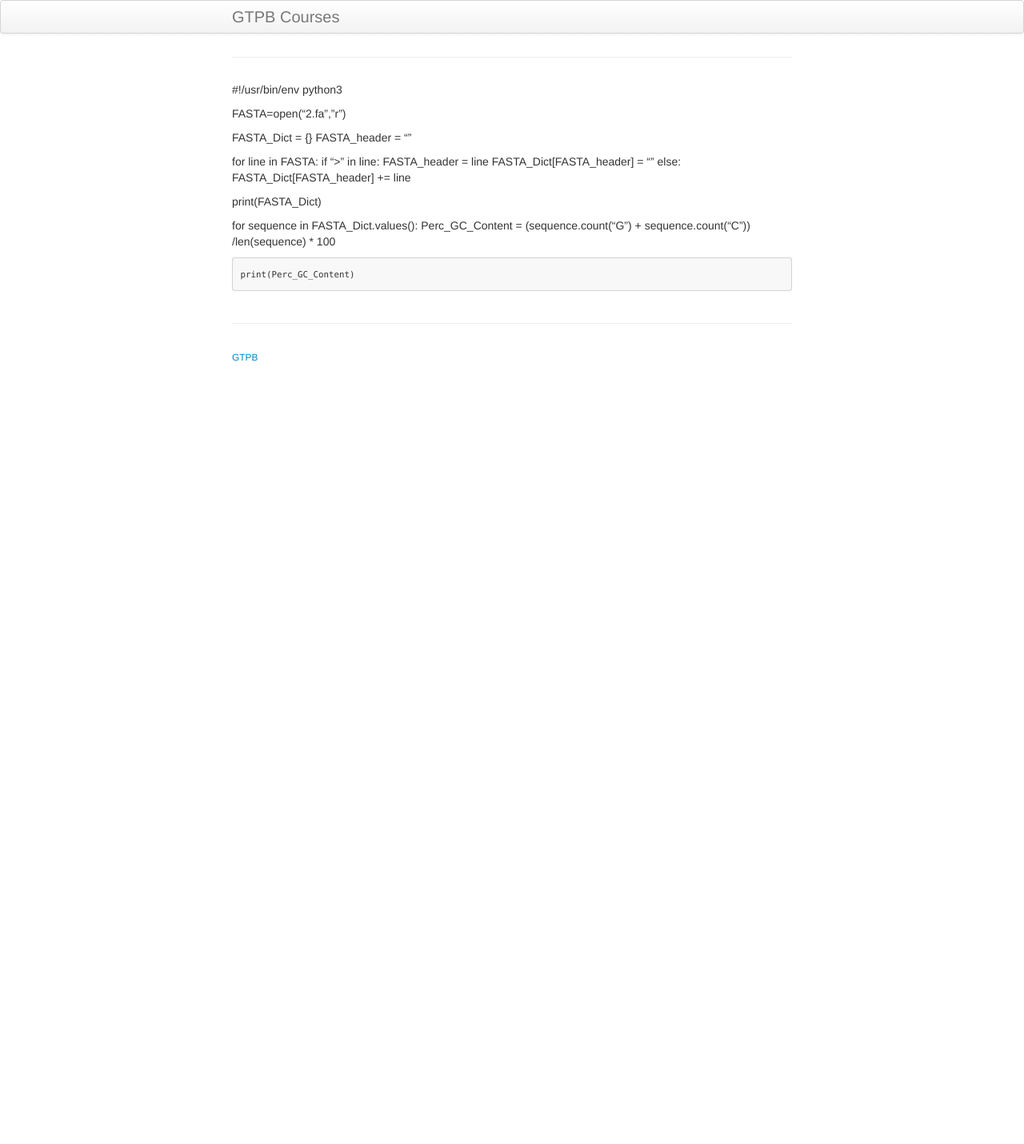
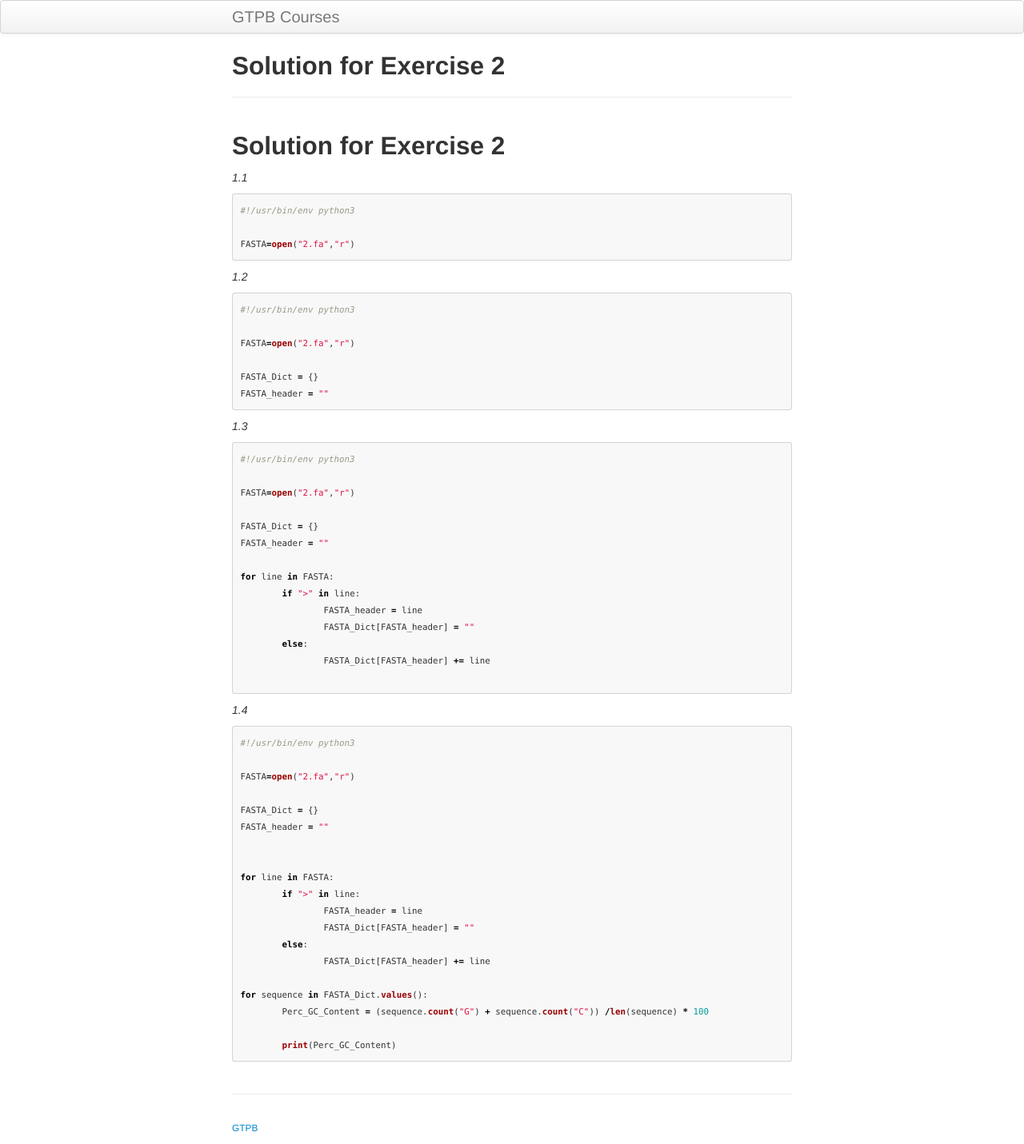
Before and after one commit to GTPB/IBB21, a Jekyll site: the page built from pages/Solution_2.md, in a window 1280 px wide. Shown: the whole page at 80% size. Built offline with Jekyll 4.4.1, drawn with Linux system fonts in a browser that asks for light colours; our own code applies the rules of GitHub Pages for plain Markdown files; before the commit the page ends 900 px from its top, so only the background shows below that.

Commit message:
broke Solution_2

````diff
--- a/pages/Solution_2.md
+++ b/pages/Solution_2.md
@@ -1,3 +1,41 @@
+## Solution for Exercise 2
+
+*1.1*
+```python
+#!/usr/bin/env python3
+
+FASTA=open("2.fa","r")
+```
+
+*1.2*
+```python
+#!/usr/bin/env python3
+
+FASTA=open("2.fa","r")
+
+FASTA_Dict = {}
+FASTA_header = ""
+```
+
+*1.3*
+```python
+#!/usr/bin/env python3
+
+FASTA=open("2.fa","r")
+
+FASTA_Dict = {}
+FASTA_header = ""
+
+for line in FASTA:
+	if ">" in line:
+		FASTA_header = line
+		FASTA_Dict[FASTA_header] = ""
+	else:
+		FASTA_Dict[FASTA_header] += line
+
+```
+*1.4*
+```python
 #!/usr/bin/env python3
 
 FASTA=open("2.fa","r")
@@ -13,9 +51,8 @@ for line in FASTA:
 	else:
 		FASTA_Dict[FASTA_header] += line
 
-print(FASTA_Dict)
-
 for sequence in FASTA_Dict.values():
 	Perc_GC_Content = (sequence.count("G") + sequence.count("C")) /len(sequence) * 100
 
 	print(Perc_GC_Content)
+```
````
